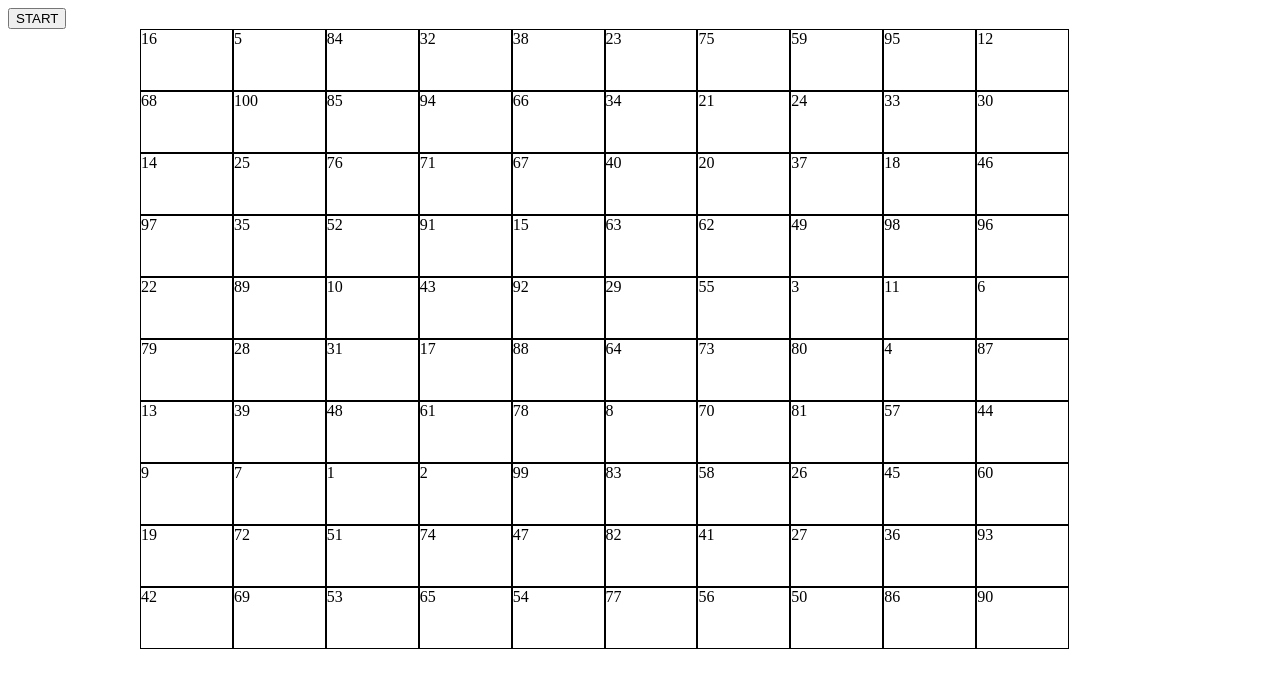
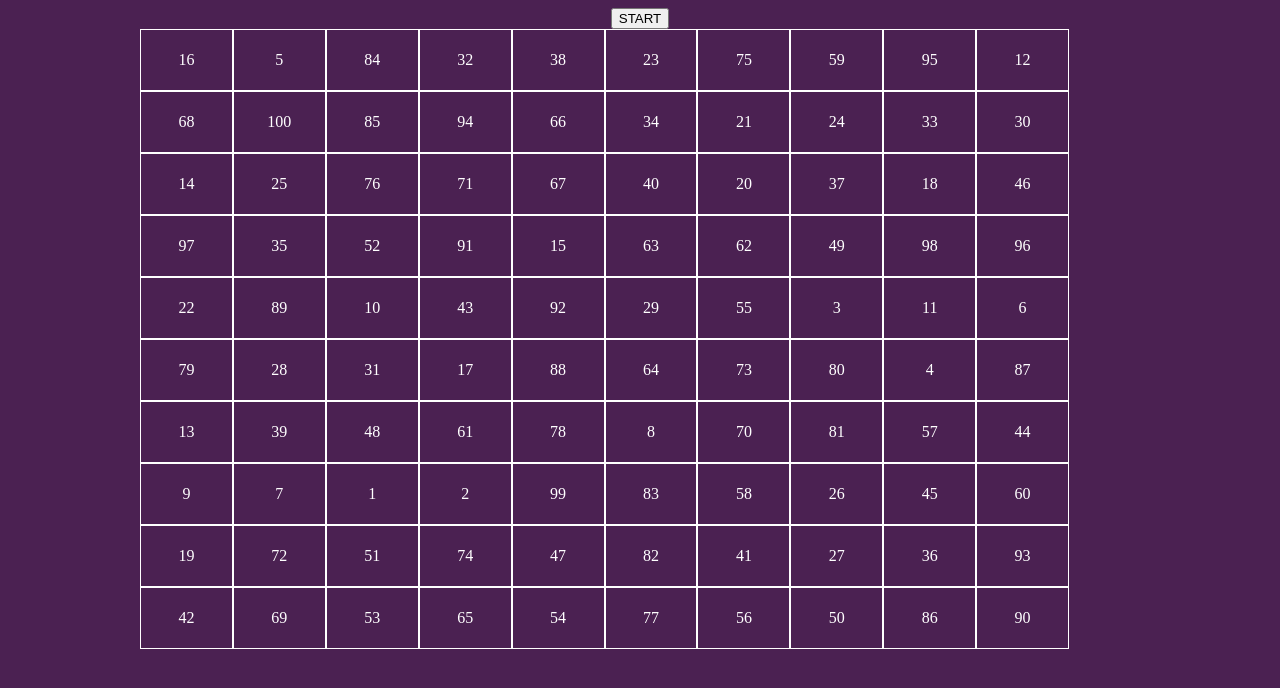
Before and after one commit to Nicola-Campagna/6.2-JS-FUNCTIONS, a plain HTML site: page index.html in a window 1280 px wide. Both pictures are taken after a click on the button "START". Drawn offline with Linux system fonts and the light colour scheme.

Commit message:
palette css

```diff
--- a/index.html
+++ b/index.html
@@ -13,11 +13,16 @@
 </head>
 
 <body>
-    <button id="start-game"> START</button>
+
+    <div class="btn">
+        <button id="start-game"> START</button>
+
+    </div>
 
     <div id="tabella">
         <!-- tabella che verrà generata in js con i relativi quadrati -->
     </div>
+
 </body>
 
 </html>
--- a/style.css
+++ b/style.css
@@ -1,3 +1,13 @@
+body {
+    background-color: #4b2152;
+}
+
+.btn {
+    display: flex;
+    justify-content: center;
+    align-items: center;
+}
+
 /*
 * TABELLA DI GIOCO
 */
@@ -24,7 +34,12 @@
     width: calc(100% / 11);
     height: calc(100% / 10);
 
-    border: 1px solid black;
+    display: flex;
+    justify-content: center;
+    align-items: center;
+
+    border: 1px solid white;
+    color: #fff;
 
     cursor: crosshair;
 }
@@ -35,10 +50,11 @@
 
 /* per i numeri pari */
 .pari {
-    background-color: green;
+    background-color: #086375;
 }
 
 /* per i numeri dispari */
 .dispari {
-    background-color: red;
+    color: #000;
+    background-color: #affc41;
 }
```
